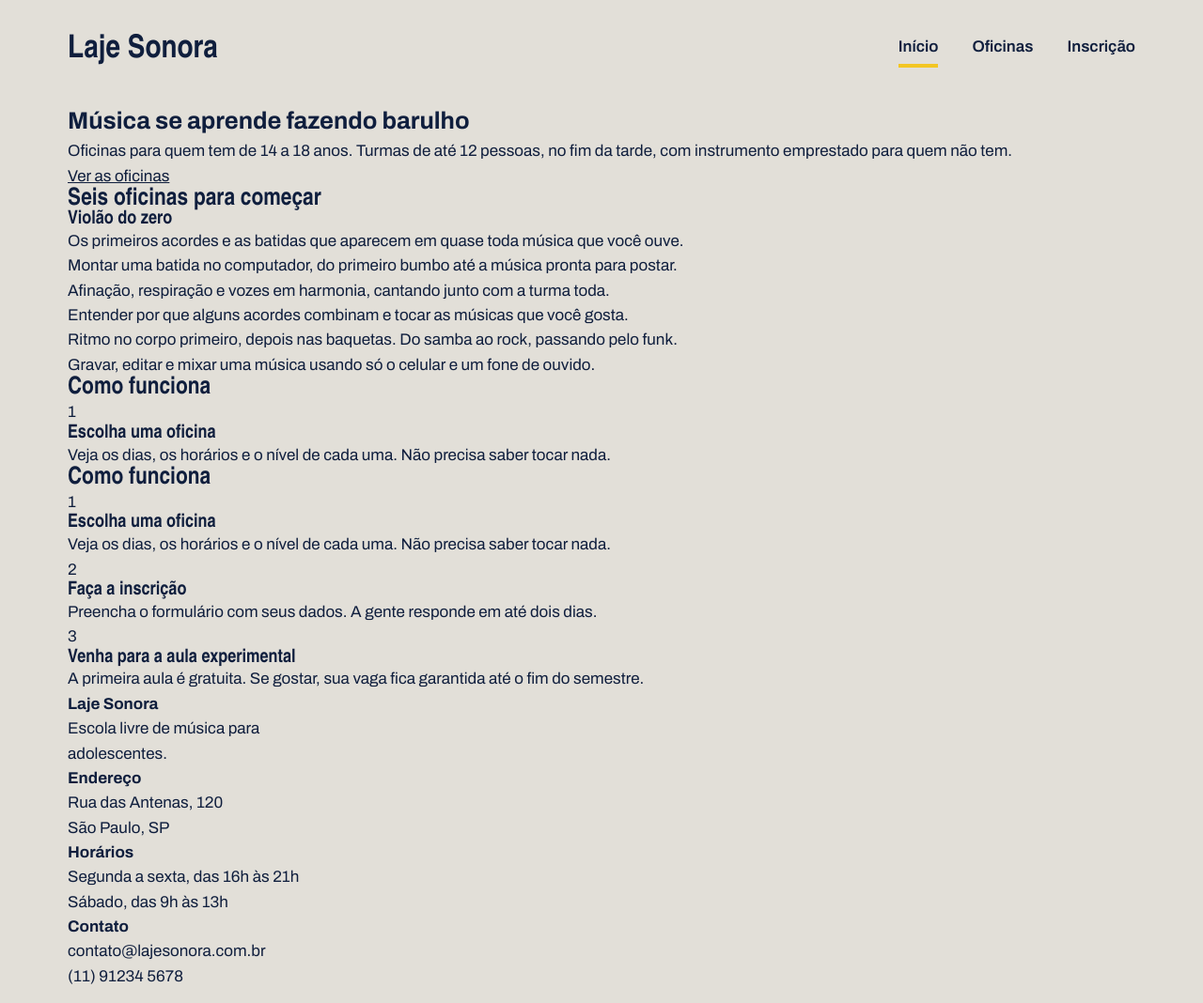
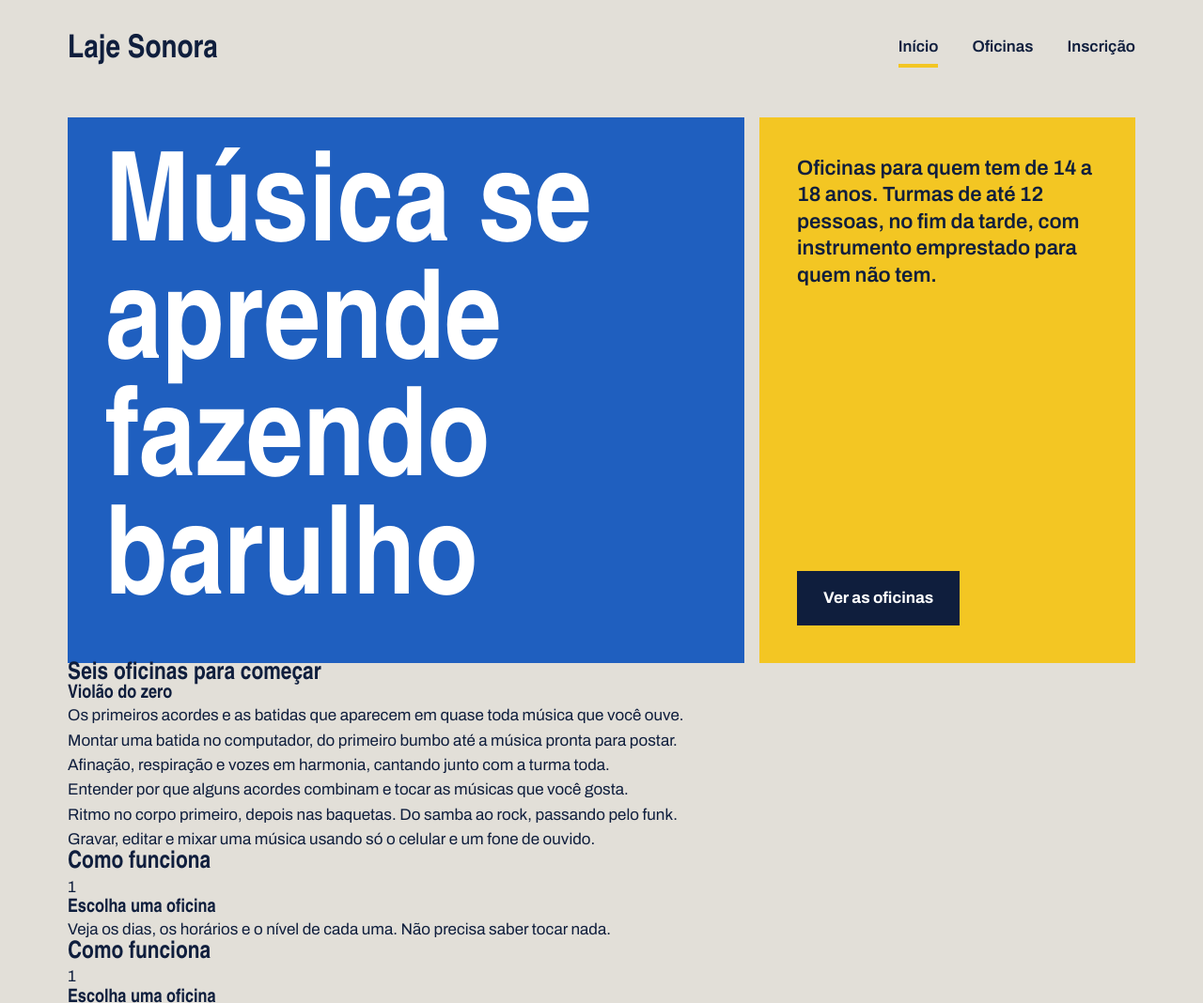
Before and after one commit to jpjoao7373-alt/laje_sonora, a plain HTML site: page index.html in a window 1280 px wide. Shown: the top 1068 px of the page at 94% size. Drawn offline with Linux system fonts and the light colour scheme; a web font is replaced by a local one.

Commit message:
Cartazes do topo

```diff
--- a/index.css
+++ b/index.css
@@ -28,7 +28,7 @@ body{
     line-height: 1.55;
 }
 
-.h1,h2,h3{
+h1,h2,h3{
     font-family: var(--fonte-cartaz);
     font-weight: 900;
     line-height: 0.95;
@@ -72,5 +72,60 @@ body{
 }
 
 .menu a.atual{
-    border-color: var(--fita);
+    border-bottom-color: var(--fita);
 }
+
+.cartazes{
+    margin-top: 16px;
+    display: flex;
+    gap: 16px;
+
+
+}
+
+.cartaz{
+    padding:40px;
+}
+
+.cartaz-principal{
+    background: var(--caixa-dagua);
+    color: white;
+    flex: 2;
+}
+
+.cartaz-principal h1{
+font-size: 132px;
+max-width: 9ch;
+}
+
+.cartaz-lateral {
+    background: var(--fita);
+    flex: 1;
+    display: flex;
+    flex-direction: column;
+    justify-content: space-between;
+    gap: 32px;
+    align-items: flex-start;
+}
+
+.cartaz-lateral p{
+    font-size: 22px;
+    font-weight: 600;
+    line-height: 1.3;
+}
+
+.botao{
+    background: var(--tinta);
+    color: var(--branco);
+    font-weight: 700;
+    text-decoration: none;
+    padding: 16px 28px;
+    border: none;
+    font-size: 17px;
+    font-family: var(--fonte-texto);
+    cursor: pointer;
+}
+
+.botao:hover {
+    background: var(--caixa-dagua);
+}
--- a/index.html
+++ b/index.html
@@ -29,16 +29,18 @@
     <main>
         <section class="conteudo  cartazes">
 
-            <div class="cartaz  cartaz-principal">
+            <div class="cartaz cartaz-principal">
 
                 <h1>Música se aprende fazendo barulho</h1>
             </div>
             <div class="cartaz  cartaz-lateral">
                 <p>Oficinas para quem tem de 14 a 18 anos. Turmas de até 12 pessoas, no fim da tarde,
                     com instrumento emprestado para quem não tem.</p>
+
+                    <a href="oficinas.html" class="botao"> Ver as oficinas</a>
             </div>
 
-            <a href="oficinas.html" class="botao"> Ver as oficinas</a>
+
         </section>
 
         <section class="conteudo secao">
```
